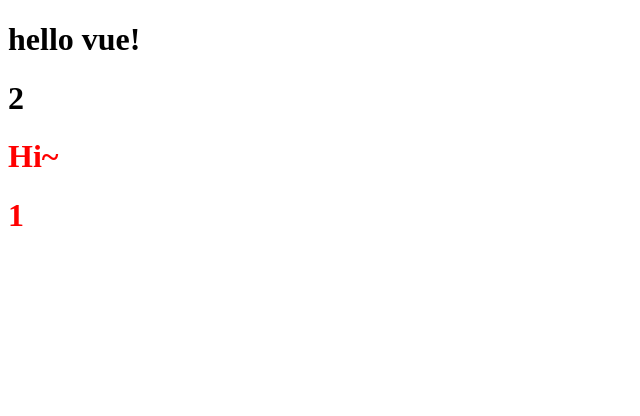
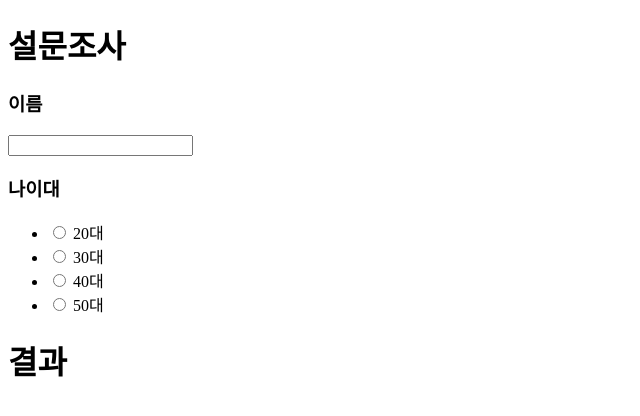
Before and after one commit to Outwater/vue-start, a Vue app: page / in a window 1280 px wide. Shown: the top 416 px of the page, without its empty margins (0-640 px from the left). Built offline with nearby package versions, Linux system fonts and the light colour scheme.

Commit message:
study(mixin) mixin 심화 실습 전 세팅

```diff
--- a/src/App.vue
+++ b/src/App.vue
@@ -1,24 +1,39 @@
 <template>
-  <h1>{{ msg }}</h1>
-  <h1>{{ count + 1 }}</h1>
+  <h1>설문조사</h1>
+  <TextField v-model="fileds[0].value" :title="fileds[0].title" />
+  <RadioSelector
+    v-model="fileds[1].value"
+    :title="fileds[1].title"
+    :items="fileds[1].items"
+  />
 
-  <Hello />
+  <h1>결과</h1>
+  <div v-for="filed in fileds" :key="filed.titie">
+    {{ filed.value }}
+  </div>
 </template>
 
 <script>
-  import Hello from "@/components/HelloItem";
-  import sampleMixin from "@/mixins/sample";
+  import TextField from "@/components/TextField";
+  import RadioSelector from "@/components/RadioSelector";
 
   export default {
     components: {
-      Hello,
+      TextField,
+      RadioSelector,
     },
-    mixins: [sampleMixin],
     data() {
       return {
-        msg: "hello vue!",
+        fileds: [
+          { component: "TextField", title: "이름", value: "" },
+          {
+            component: "RadioSelector",
+            title: "나이대",
+            value: "",
+            items: ["20대", "30대", "40대", "50대"],
+          },
+        ],
       };
     },
-    created() {},
   };
 </script>
--- /dev/null
+++ b/src/components/RadioSelector.vue
@@ -0,0 +1,35 @@
+<template>
+  <h3>{{ title }}</h3>
+  <ul>
+    <li v-for="item in items" :key="item">
+      <label>
+        <input
+          type="radio"
+          :value="item"
+          :name="title"
+          @input="$emit('update:modelValue', $event.target.value)"
+        />
+        {{ item }}
+      </label>
+    </li>
+  </ul>
+</template>
+<script>
+  export default {
+    props: {
+      modelValue: {
+        type: String,
+        default: "",
+      },
+      title: {
+        type: String,
+        default: "",
+      },
+      items: {
+        type: Array,
+        default: () => [],
+      },
+    },
+    emits: ["update:modelValue"],
+  };
+</script>
--- /dev/null
+++ b/src/components/TextField.vue
@@ -0,0 +1,22 @@
+<template>
+  <h3>{{ title }}</h3>
+  <input
+    :value="modelValue"
+    type="text"
+    @input="$emit('update:modelValue', $event.target.value)"
+  />
+</template>
+<script>
+  export default {
+    props: {
+      title: {
+        type: String,
+        default: "",
+      },
+      modelValue: {
+        type: String,
+        default: "",
+      },
+    },
+  };
+</script>
```
